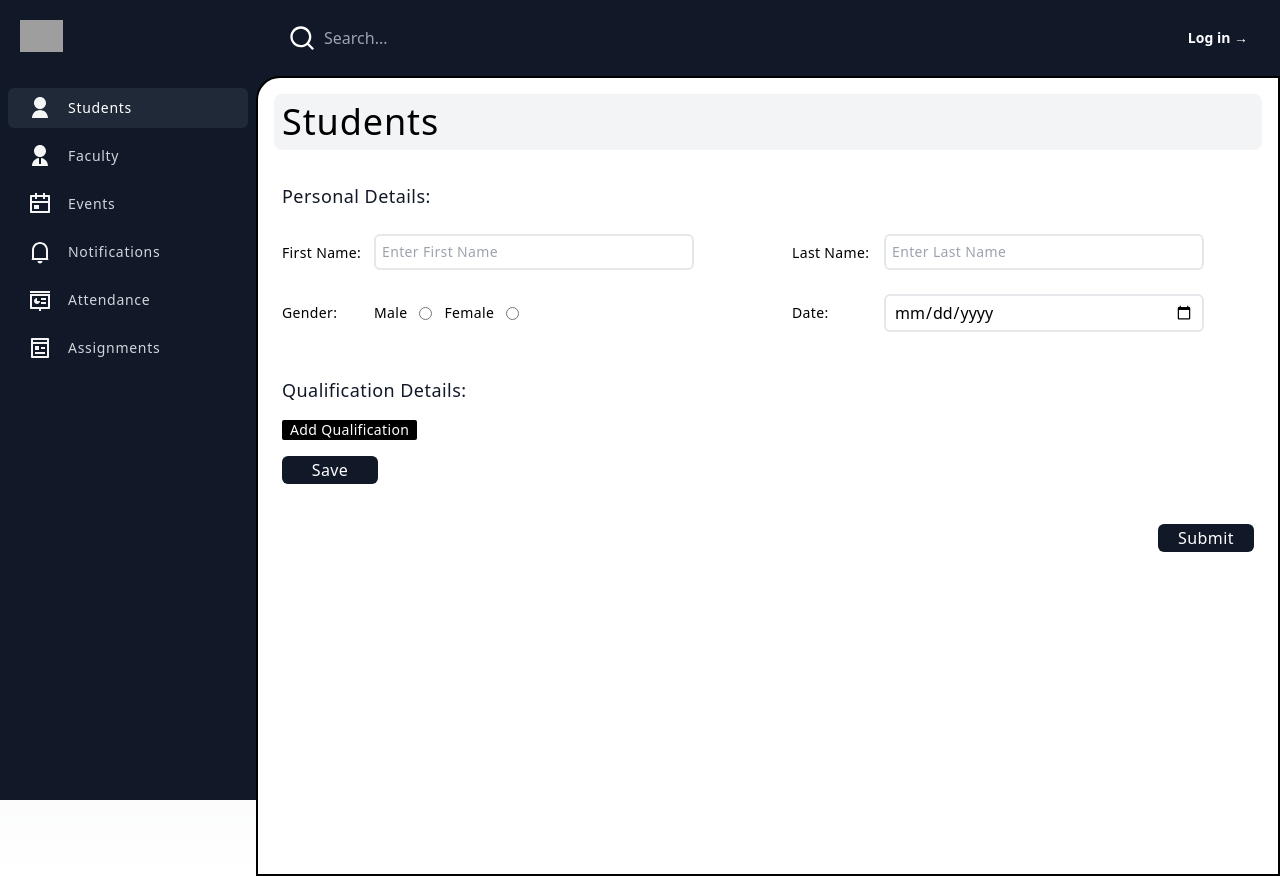
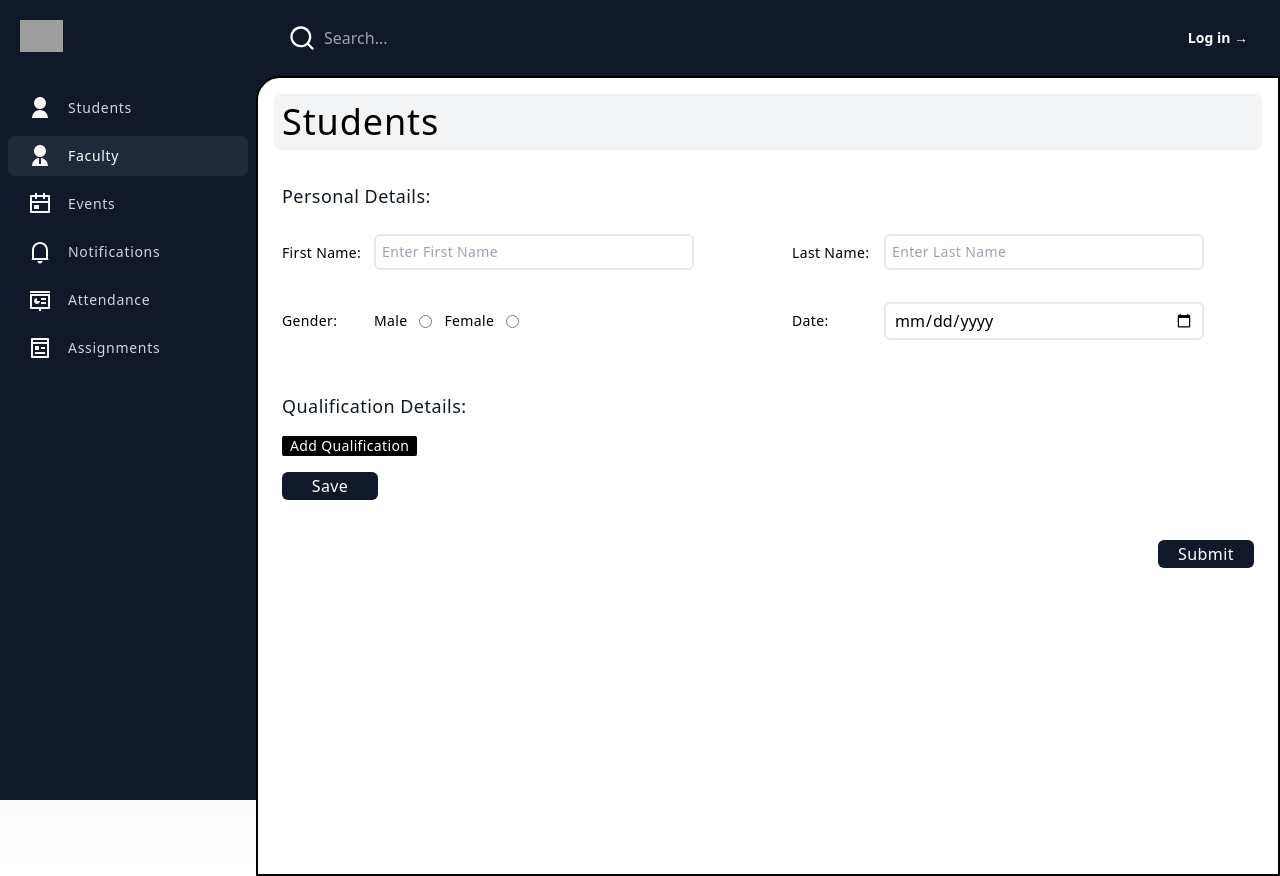
Before and after one commit to Abbas19402/MLSU_Admin, a Next.js app: page /faculty in a window 1280 px wide. Built offline with nearby package versions, Linux system fonts and the light colour scheme; grey boxes are pictures that could not be loaded.

Commit message:
fixed sidebar routes and add responsiveness

```diff
--- a/components/Forms/Faculty/PersonalDetails.jsx
+++ b/components/Forms/Faculty/PersonalDetails.jsx
@@ -7,7 +7,7 @@ const PersonalFacultyDetailsSection = ({ personalDetails }) => {
       <div className="w-full px-6 pt-4">
         <span className="text-lg font-medium tracking-wide text-[#111827]">Personal Details:</span>
       </div>
-      <div className="w-full flex flex-row justify-between items-center gap-x-8 px-4 my-4">
+      <div className="w-full flex flex-col lg:flex-row justify-between items-center gap-x-8 px-4 my-4">
         <TextField.Ordinary
           fieldName={'firstName'}
           label={'First Name'}
@@ -29,8 +29,8 @@ const PersonalFacultyDetailsSection = ({ personalDetails }) => {
           w={'full'}
         />
       </div>
-      <div className="w-full flex flex-row justify-between items-center gap-x-8 px-4 my-4">
-        <div className="flex justify-start items-center gap-x-3 px-2 w-full">
+      <div className="w-full flex flex-col lg:flex-row justify-between items-center gap-x-8 px-4 my-4">
+        <div className="flex justify-start items-center gap-x-3 p-2 w-full ">
           <label className='text-sm font-medium tracking-wide w-20'>Gender: </label>
 
           <span className='text-sm tracking-wide'>Male</span>
@@ -40,7 +40,7 @@ const PersonalFacultyDetailsSection = ({ personalDetails }) => {
           <input type="radio" name="gender" id="female" value={'female'} onClick={(event)=>personalDetails['gender'] = event.target.value} />
 
         </div>
-        <div className="flex justify-start items-center gap-x-3 px-2 w-full">
+        <div className="flex justify-start items-center gap-x-3 p-2 w-full">
           <label className='text-sm font-medium tracking-wide w-20'>Date: </label>
           <input type="date" name="dob" id="dob" className='border-[2px] px-2 py-1 rounded-md w-80 ' onChange={(e)=> personalDetails['dob']=e.target.value} />
         </div>
--- a/components/Forms/Faculty/Qualification Section/FacultyQualificationForm.jsx
+++ b/components/Forms/Faculty/Qualification Section/FacultyQualificationForm.jsx
@@ -46,7 +46,7 @@ const FacultyQualificationForm = ({ qualification }) => {
           type="file"
           name="document"
           id="document"
-          className={`border-[2px] rounded-md focus:outline-[2px] outline-black flex justify-start items-center p-1.5 text-sm font-medium tracking-wide capitalize w-80`}
+          className={`border-[2px] rounded-md focus:outline-[2px] outline-black flex justify-start items-center p-1.5 text-sm font-medium tracking-wide capitalize w-56 lg:w-80`}
           onChange={(e)=> qualification['document'] = e.target.files[0]}
         />
       </div>
--- a/components/Forms/Faculty/Qualification Section/Main.jsx
+++ b/components/Forms/Faculty/Qualification Section/Main.jsx
@@ -5,7 +5,7 @@ import Table from '@/components/Table'
 const QualificationFacultyMain = ({ qualificationDetails }) => {
   const [ qualificationCount, setQualificationCount ] = useState(0)
   const [ qualifications , setQualifications ] = useState([])
-  return (
+  return (<>
     <div className='text-black px-6 py-3 min-w-[80%]'>
       <div className="w-full pt-4">
         <span className="text-lg font-medium tracking-wide text-[#111827]">Qualification Details:</span>
@@ -29,8 +29,12 @@ const QualificationFacultyMain = ({ qualificationDetails }) => {
       }}>
         Save
       </div>
+
+    </div>
+    <div className="w-screen overflow-x-scroll lg:overflow-x-hidden">
       {qualifications.length !== 0 && <Table.Faculty.Documents documents={qualifications}/>}
     </div>
+    </>
   )
 }
 
--- a/components/Sidebar/index.jsx
+++ b/components/Sidebar/index.jsx
@@ -1,11 +1,18 @@
-import React, { useState } from 'react'
+import React, { useEffect, useState } from 'react'
 import SidebarRoutes from '@/constants/DashboardSidebarRoutes'
 import { XMarkIcon } from '@heroicons/react/24/outline'
 import { useRouter } from 'next/router'
 
 const Sidebar = ({ sidebarStatus, setSidebarStatus, setActiveSection }) => {
-  const [ active, setActive ] = useState(0)
-  const { push } = useRouter()
+  const [ active, setActive ] = useState('students')
+  const { push, pathname } = useRouter()
+  useEffect(()=> {
+    if(pathname == '/') {
+      setActive('students')
+    } else {
+      setActive(pathname.split('/')[1])
+    }
+  },[])
   return (
     <div className={`fixed top-0 left-0 lg:w-[25vw] lg:sticky ${sidebarStatus ? 'w-[80%]' : 'w-0'} overflow-hidden transition-all duration-300 lg:flex flex-col min-h-screen bg-[#111827] rounded-r-2xl lg:rounded-r-none`}>
       <div className="w-full h-fit flex justify-between items-center p-5">
@@ -25,13 +32,13 @@ const Sidebar = ({ sidebarStatus, setSidebarStatus, setActiveSection }) => {
       <div className="w-full h-full p-2">
         {SidebarRoutes.map((item,index) => {
           return <div onClick={()=> {
-              setActive(index)
+              setActive(item.route)
               setSidebarStatus(false)
               setActiveSection(item.label)
               push(item.route)
-            }} key={index+1} className={`w-full h-10 rounded-md my-2 flex flex-row justify-start items-center gap-4 px-5 hover:cursor-pointer ${ active == index ? 'bg-gray-800' : 'bg-transparent' } hover:bg-gray-800 transition-all`}>
+            }} key={index+1} className={`w-full h-10 rounded-md my-2 flex flex-row justify-start items-center gap-4 px-5 hover:cursor-pointer ${ active == item.route ? 'bg-gray-800' : 'bg-transparent' } hover:bg-gray-800 transition-all`}>
             {item.icon}
-            <span className={`text-sm tracking-wider ${active == index ? 'text-white font-medium' : 'text-gray-300'}`}>{item.label}</span>
+            <span className={`text-sm tracking-wider ${active == item.route ? 'text-white font-medium' : 'text-gray-300'}`}>{item.label}</span>
           </div>
         }) }
       </div>
--- a/components/Table/Faculty/FacultyDocumentTable.jsx
+++ b/components/Table/Faculty/FacultyDocumentTable.jsx
@@ -5,7 +5,7 @@ const FacultyDocumentTable = ({ documents }) => {
         console.log(documents);
     }, [documents])
     return (
-        <table className="w-full text-sm text-left text-gray-500">
+        <table className="w-full text-sm text-left text-gray-500 overflow-x-scroll ">
             <thead className="text-xs text-gray-700 uppercase bg-gray-200 ">
                 <tr className='text-center'>
                 <th scope="col" className="px-6 py-3 whitespace-nowrap">
```
